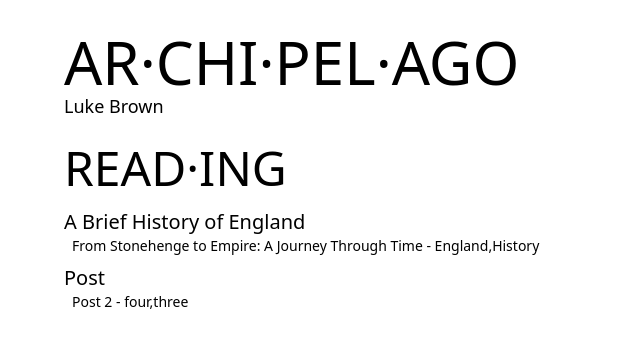
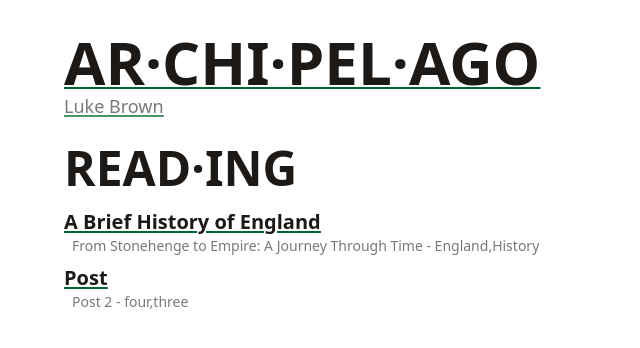
Before and after one commit to lukebrown14-code/ArchipelagoBlog, a SvelteKit app: page / in a window 1280 px wide. Shown: the top 348 px of the page, without its empty margins (0-640 px from the left). Built offline with nearby package versions, Linux system fonts and the light colour scheme.

Commit message:
Added template tailwindCSS styles

```diff
--- a/src/app.css
+++ b/src/app.css
@@ -1,2 +1,16 @@
 @import 'tailwindcss';
 @plugin '@tailwindcss/typography';
+
+@layer components {
+	.title-hover {
+		@apply underline decoration-green-800 decoration-2 underline-offset-2 transition-all duration-1000 hover:italic;
+	}
+
+	.title {
+		@apply font-bold text-stone-900;
+	}
+
+	.subTitle {
+		@apply font-light text-stone-700 opacity-70;
+	}
+}
```
